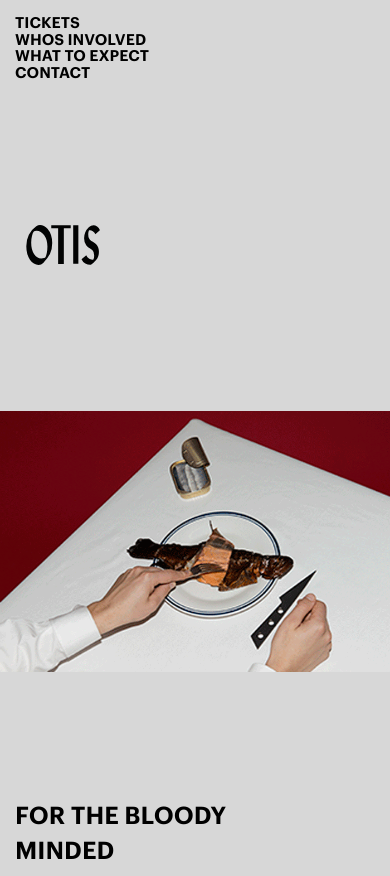
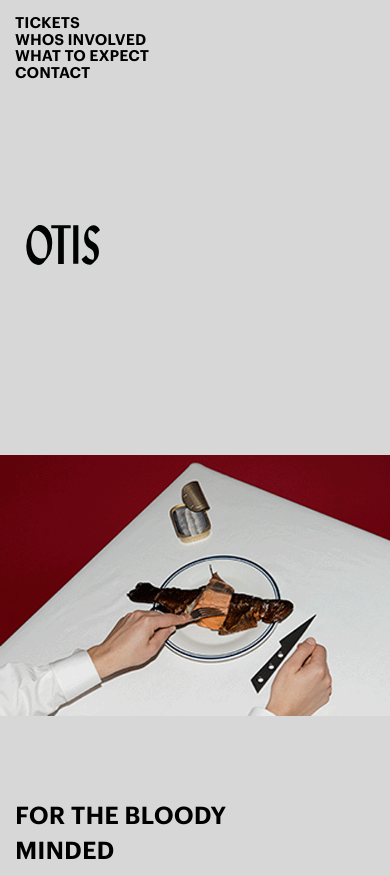
Before and after one commit to otisarmada/brutalism, a plain HTML site: page index.html in a window 390 px wide. Shown: the top 876 px of the page. Drawn offline with nearby package versions, Linux system fonts and the light colour scheme.

Commit message:
fix overlapping gif

```diff
--- a/css/brutal.css
+++ b/css/brutal.css
@@ -17,7 +17,7 @@
   width: 100%;
   z-index: -1;
   position: absolute;
-  margin-top: 311px;
+  margin-top: 91vw;
 }
 .text-margin {
   margin-top: 56vw;
```
